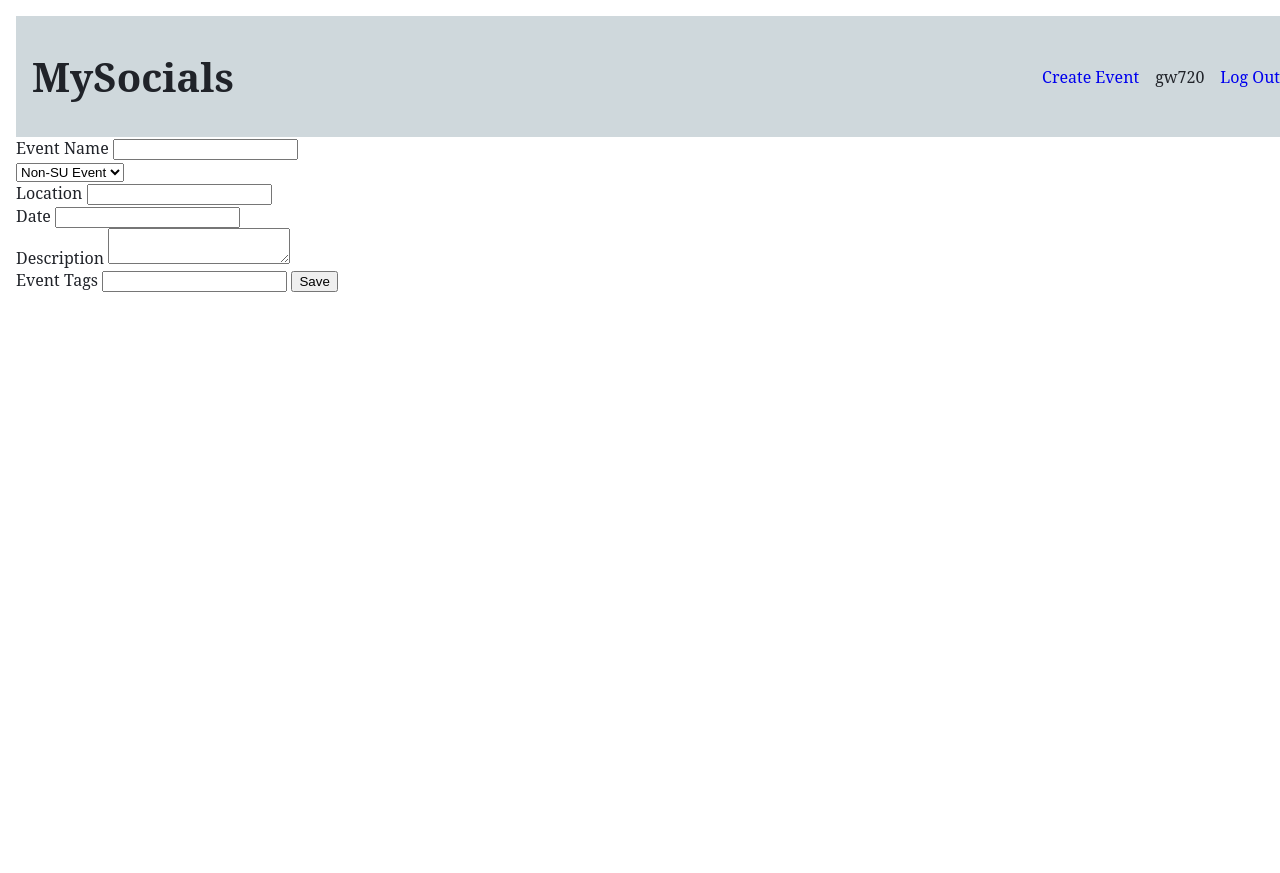
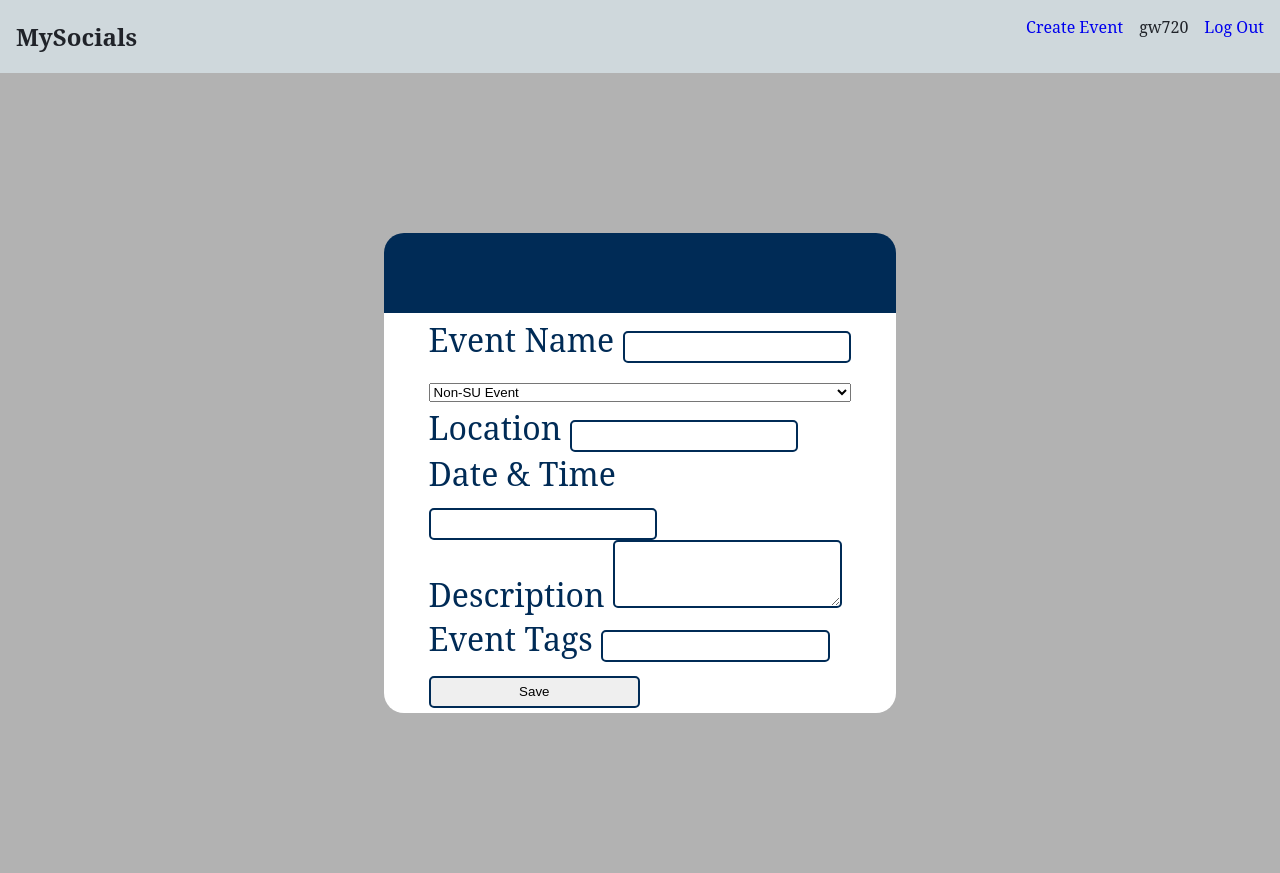
Before and after one commit to yh2452/CM22007, a Flask app: page /create in a window 1280 px wide. Before the commit the page ends 292 px from the top, so only its background shows below. Run offline with Flask 3, Linux system fonts and the light colour scheme; a user stored in the database is signed in; data comes from the database, SQL or seed files in the repository; both versions use the stored data as it was after the commit.

```diff
--- a/MySocials/backend.py
+++ b/MySocials/backend.py
@@ -98,12 +98,12 @@ def toggleAttend(cursor, userID, eventID):
     """
     Allows a user to mark or unmark an event for future attending.
     """
-    cursor.execute("SELECT eventID FROM Attending WHERE userID = (?) AND eventID = (?)", (eventID, userID))
+    cursor.execute("SELECT eventID FROM Attending WHERE userID = (?) AND eventID = (?)", (userID, eventID))
     event = cursor.fetchall()
     if not event:
         cursor.execute("INSERT INTO Attending VALUES (?,?,?)", (eventID, userID, 0))
     else:
-        cursor.execute("DELETE FROM Attending WHERE userID = (?) AND eventID = (?)", (eventID, userID))
+        cursor.execute("DELETE FROM Attending WHERE userID = (?) AND eventID = (?)", (userID, eventID))
 
 def toggleAttendNotifs(cursor, userID, eventID):
     """
@@ -138,6 +138,14 @@ def getAttendingEvents(cursor, userID, flag):
         cursor.execute("SELECT Event.* FROM Event INNER JOIN Attending ON Event.eventID=Attending.eventID WHERE Attending.userID = (?) AND Event.eventDate >= (?)", (userID, date))
 
     return cursor.fetchall()  # any result formatting?
+
+# Added by yusuf
+def getAllAttendingEvents(cursor, userID):
+    """
+    Return all socials the user has or will attend, regardless of time.
+    """
+    cursor.execute("SELECT Event.* FROM Event INNER JOIN Attending ON Event.eventID=Attending.eventID WHERE Attending.userID = (?)", (userID,))
+    return cursor.fetchall()
 
 ### [PINNED TABLE] ###
 # A 'Pinned' Table where we store (userID, eventID)
--- a/MySocials/routes.py
+++ b/MySocials/routes.py
@@ -13,20 +13,36 @@ main = Blueprint('main', __name__)
 # TODO: Implement filters - yusuf
 def index():
     filters = {}
+    # Create cursor
+    conn, cursor = get_db_conn_cursor()
+    cursor.row_factory = sqlite3.Row
+
+    if request.method == 'POST':
+        # MARKING EVENT AS ATTENDED
+        if request.form['attendButton'] and g.user:
+            toggleAttend(cursor, session["userID"], request.form['attendButton'])
+            conn.commit()
+
     if request.method == 'GET':
         for field in request.args:
             # If the filter/field has been filled, add it to the dictionary
             if request.args[field]:
                 filters[field] = request.args[field]
-    # Create cursor
-    _, cursor = get_db_conn_cursor()
-    cursor.row_factory = sqlite3.Row
-    # Get list of societies and events. For now, we're not implementing filters
+
+    # Get list of societies and events.
     events = getAllEvents(cursor, filters)
     societies = getAllSocieties(cursor)
+
+    # Code to get only the eventID for the events to be attended
+    attending = []
+    if g.user:
+        attendingEvents = getAllAttendingEvents(cursor, session["userID"])
+        for event in attendingEvents:
+            attending.append(event["eventID"])
+
     cursor.close()
 
-    return render_template("index.html", events=events, societies=societies)
+    return render_template("index.html", events=events, societies=societies, attending=attending)
 
 # TEMP FUNCTIONS untill i implement filters properly
 def getAllEvents(cursor, filters):
--- a/MySocials/static/style.css
+++ b/MySocials/static/style.css
@@ -2,10 +2,10 @@
 body {
   font-family: "Noto Serif", "Georgia", serif;
   color: #202329;
-  margin: 1em;
+  margin: 0;
   padding: 0;
 }
-
+/*
 nav {
   width: 100%;
   display: flex;
@@ -302,3 +331,103 @@ nav a{
   background-color: #DD2277;
   margin: 1em 0;
 }/*# sourceMappingURL=style.css.map */
+
+
+/* REGISTER FORM */
+.formPage{
+  display: flex;
+  justify-content: center;
+  align-items: center;
+  height: 100vh;
+  margin: 0;
+}
+
+.formContainer {
+  background-color: #202329;
+  border-radius: 8px;
+  overflow: hidden;
+  max-width: 400px;
+  width: 100%;
+  padding: 20px;
+  box-sizing: border-box;
+  text-align: center;
+}
+
+.formContainer h1 {
+  font-size: 3rem;
+  font-weight: 700;
+  color: #ecf0f1;
+  margin-bottom: 20px;
+}
+
+.registerForm input, .loginForm input {
+  width: 100%;
+  padding: 12px;
+  margin: 8px 0;
+  box-sizing: border-box;
+  border: none;
+  border-radius: none;
+  outline: none;
+}
+
+.registerForm input[type="submit"],
+.loginForm input[type="submit"]{
+  background-color: #002B56;
+  color: #ecf0f1;
+  cursor: pointer;
+}
+
+.loginLink p, .registerLink p {
+  color: #ecf0f1;
+  margin: 12px;
+  font-size: 16px;
+}
+
+/* Create event css */
+#createEventContainer {
+  display: flex;
+  flex-direction: column;
+  justify-content: center;
+  align-items: center;
+  background-color: rgba(0, 0, 0, 0.3);
+  width: 100%;
+  height: 100vh;
+}
+#createEventContainer #topBlue {
+  width: 40%;
+  height: 10%;
+  background-color: #002B56;
+  border-radius: 20px 20px 0 0;
+}
+#createEventContainer #createEventBox {
+  font-size: 2em;
+  font-family: "Noto Serif", "Inter", serif;
+  background-color: #FFFFFF;
+  display: flex;
+  justify-content: center;
+  align-items: center;
+  color: #002B56;
+  width: 40%;
+  height: 50%;
+  border-radius: 0 0 20px 20px;
+}
+#createEventContainer #createEventBox form label {
+  width: 50%;
+  height: 25px;
+}
+#createEventContainer #createEventBox form input {
+  width: 50%;
+  border: 2px solid #002B56;
+  border-radius: 5px;
+  padding: 0.5em;
+}
+#createEventContainer #createEventBox form textarea {
+  width: 50%;
+  height: 50px;
+  border: 2px solid #002B56;
+  border-radius: 5px;
+  padding: 0.5em;
+}
+#createEventContainer #createEventBox form select {
+  width: 100%;
+}
--- a/MySocials/templates/create_event.html
+++ b/MySocials/templates/create_event.html
@@ -1,10 +1,14 @@
 {% extends 'base.html' %}
 <!-- Page where socials/events are created -->
 
-{% block title %}Create Event{% endblock %}
+
 
 {% block content %}
 
+<div id="createEventContainer">
+    <div id="topBlue">
+    </div>
+    <div id="createEventBox">
         <form method="post">
             <label for="title">Event Name</label>
             <input name="title" id="title" required>
@@ -19,8 +23,8 @@
             <label for="location">Location</label>
             <input name="location" id="location" required>
             <br>
-    <label for="date">Date</label>
-    <input name="date" id="date" required>
+            <label for="date">Date & Time</label>
+            <input name="datetime" id="date" required>
             <br>
             <label for="description">Description</label>
             <textarea name="description" id="description" required></textarea>
@@ -29,5 +33,7 @@
             <input name="tags" id="tags" required>
             <input type="submit" value="Save">
         </form>
+    </div>
+</div>
 
 {% endblock %}
--- a/MySocials/templates/login.html
+++ b/MySocials/templates/login.html
@@ -3,7 +3,6 @@
 <!-- {% block header %}
   <h1>{% block title %}Log In{% endblock %}</h1>
 {% endblock %} -->
-{% block title %}Log In{% endblock %}
 
 {% block content %}
 <div class="formPage">
--- a/MySocials/templates/register.html
+++ b/MySocials/templates/register.html
@@ -3,7 +3,7 @@
 <!-- {% block header %}
     <h1>{% block title %}Register{% endblock %}</h1>
 {% endblock %} -->
-{% block title %}Register{% endblock %}
+
 
 {% block content %}
 <div class="formPage">
--- a/MySocials/test.py
+++ b/MySocials/test.py
@@ -2,5 +2,6 @@ import sqlite3
 
 connection = sqlite3.connect("MySocials/table.db")
 cursor = connection.cursor()
-cursor.execute("INSERT INTO Committee VALUES (?,?,?)", (10, 3, 1))
-connection.commit()
+cursor.row_factory = sqlite3.Row
+cursor.execute("SELECT Event.* FROM Event INNER JOIN Attending ON Event.eventID=Attending.eventID WHERE Attending.userID = (?)", (4,))
+values = cursor.fetchall()
```
Also changed, not shown: other parts of MySocials/static/style.css (+33 -4 lines), MySocials/templates/index.html (+11 -2 lines), MySocials/table.db. Lines whose indentation alone changed are shown as unchanged.
